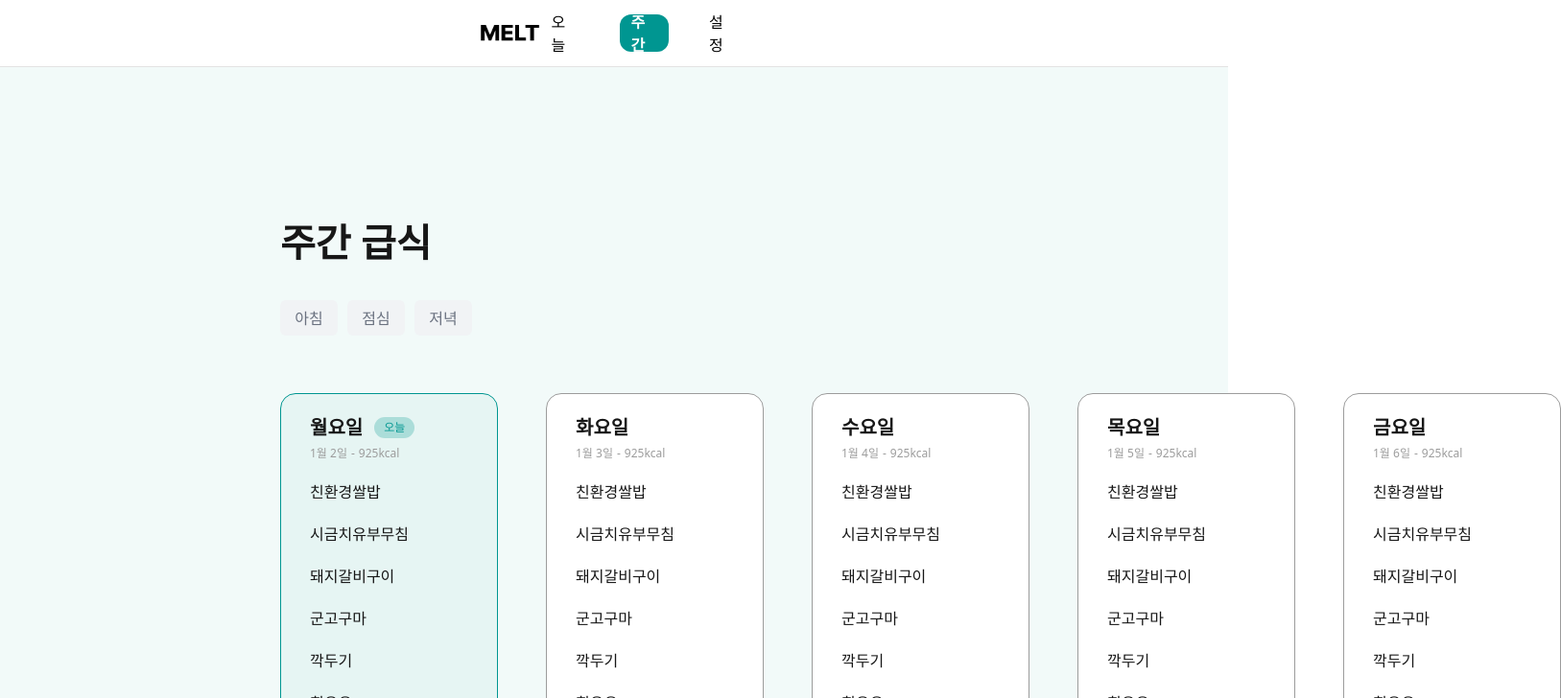
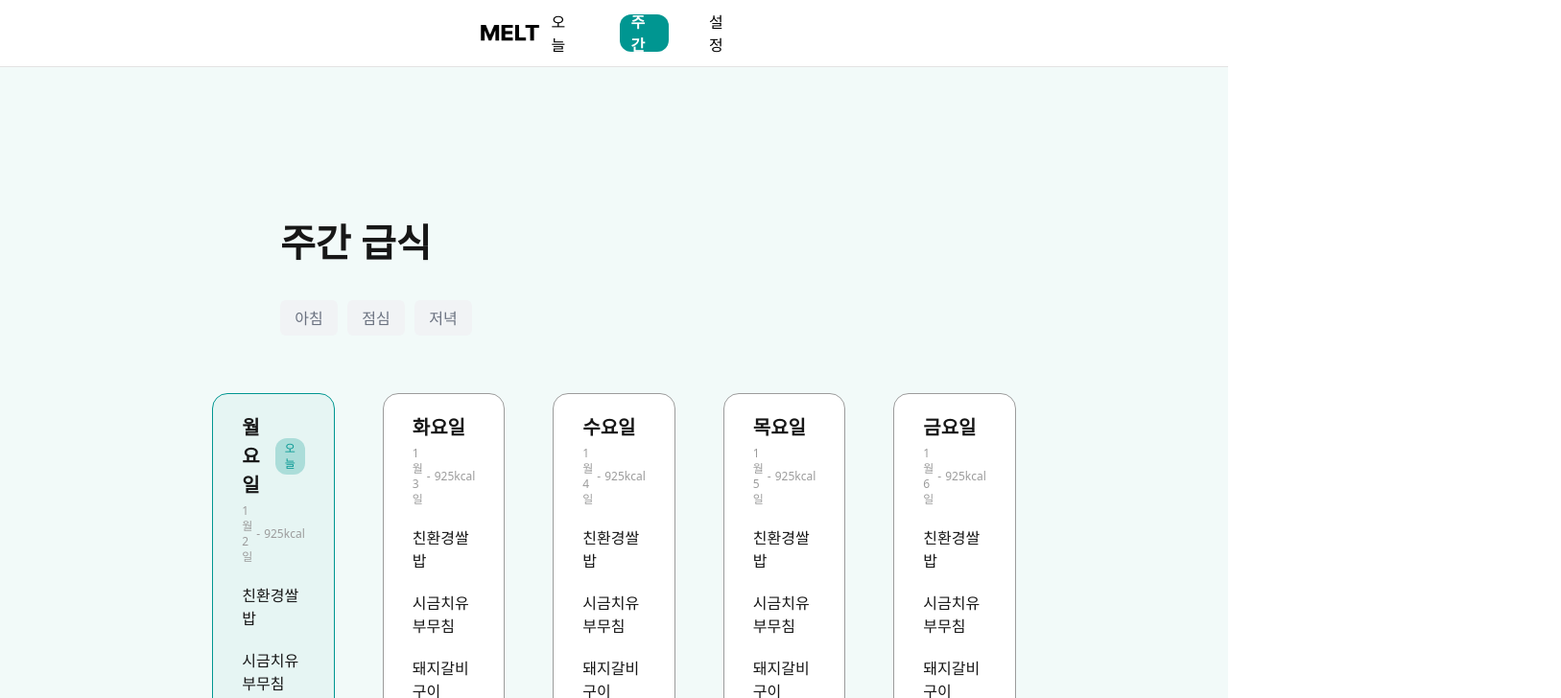
Before and after one commit to jyuuuuu0/MELT, a Next.js app: page /week in a window 1280 px wide. Shown: the top 728 px of the page at 96% size, 1627 px wide, since content can reach past the window. Built offline with nearby package versions, Linux system fonts and the light colour scheme; a web font is replaced by a local one.

Commit message:
fix: 정렬 수정

```diff
--- a/src/view/week/index.tsx
+++ b/src/view/week/index.tsx
@@ -6,7 +6,7 @@ export default function WeekView() {
   return (
     <div className="w-full min-h-screen bg-[#009691]/5 flex flex-col">
       <Header />
-      <div className="min-h-[calc(100vh-70px)] flex flex-col items-start justify-center pt-[153px] pb-[327px] px-[292px]">
+      <div className="min-h-[calc(100vh-70px)] flex flex-col pt-24 pb-32 px-4 sm:px-8 lg:px-24 xl:px-[292px] xl:py-[153px]">
         <div className="flex flex-col gap-[30px] mb-[60px]">
           <p className="font-semibold text-[40px]">주간 급식</p>
           <TimeButton />
```
